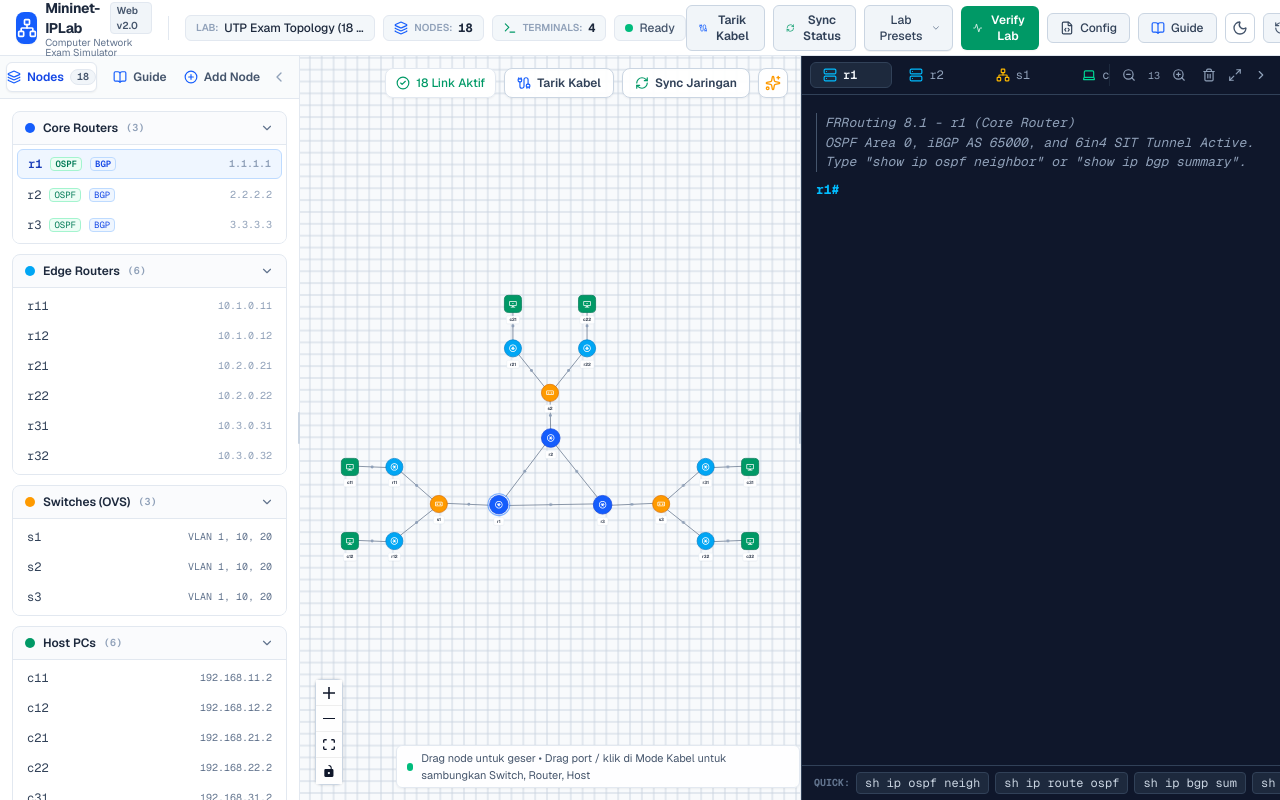
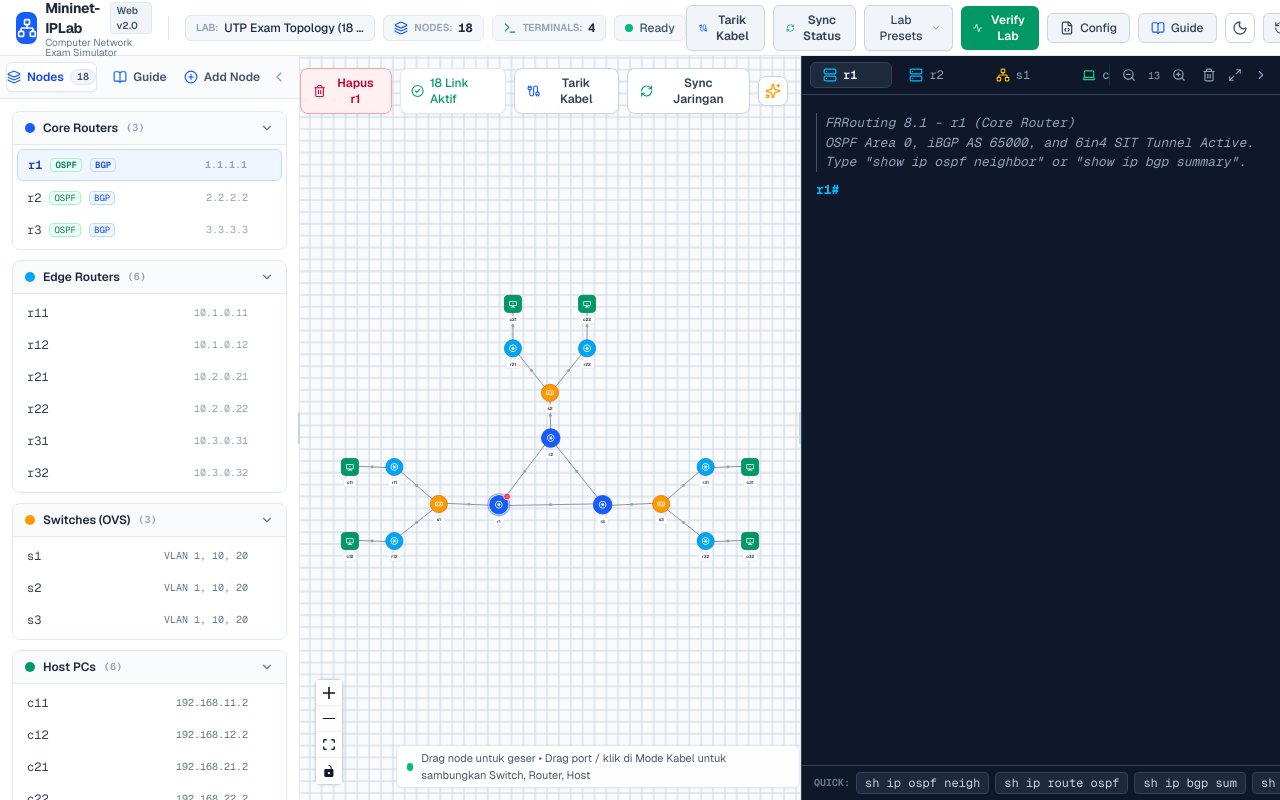
Before and after one commit to hudainaja/mininet-iplab-simulator, a Next.js app: page / in a window 1280 px wide. Built offline with nearby package versions, Linux system fonts and the light colour scheme.

Commit message:
feat(nodes): enable complete node deletion via keyboard Delete/Backspace, node quick delete badge, toolbar button, and sidebar trash action

```diff
--- a/src/components/canvas/HostNode.tsx
+++ b/src/components/canvas/HostNode.tsx
@@ -3,7 +3,9 @@
 import React from 'react';
 import { Handle, Position } from '@xyflow/react';
 import { NetworkNode } from '../../engine/types';
+import { useNetworkStore } from '../../store/useNetworkStore';
 import { NodeTooltip } from './NodeTooltip';
+import { X } from 'lucide-react';
 
 interface HostNodeData {
   node: NetworkNode;
@@ -18,6 +20,7 @@ interface HostNodeProps {
 
 export const HostNode: React.FC<HostNodeProps> = ({ data, selected }) => {
   const { node, isWiringMode, isWiringSource } = data;
+  const removeNode = useNetworkStore(state => state.removeNode);
   const isSelected = selected;
 
   return (
@@ -89,6 +92,20 @@ export const HostNode: React.FC<HostNodeProps> = ({ data, selected }) => {
             <circle cx="12" cy="11" r="1.5" />
           </svg>
         </div>
+
+        {/* Quick Delete Node Button when Selected */}
+        {isSelected && (
+          <button
+            onClick={(e) => {
+              e.stopPropagation();
+              removeNode(node.id);
+            }}
+            className="absolute -top-1.5 -right-1.5 z-40 w-5 h-5 bg-rose-500 hover:bg-rose-600 active:scale-95 text-white rounded-full flex items-center justify-center shadow-md cursor-pointer transition-transform hover:scale-110 border-2 border-white dark:border-slate-900"
+            title={`Hapus host ${node.name} (Delete)`}
+          >
+            <X className="w-3 h-3 stroke-[2.5]" />
+          </button>
+        )}
       </div>
 
       {/* Node Name Label Below Square */}
--- a/src/components/canvas/NetworkCanvas.tsx
+++ b/src/components/canvas/NetworkCanvas.tsx
@@ -26,6 +26,7 @@ import {
   CheckCircle2,
   AlertTriangle,
   X,
+  Trash2,
 } from 'lucide-react';
 
 const nodeTypes = {
@@ -49,6 +50,7 @@ export const NetworkCanvas: React.FC = () => {
   const updateNodePosition = useNetworkStore(state => state.updateNodePosition);
   const isSidebarCollapsed = useNetworkStore(state => state.isSidebarCollapsed);
   const applyAutoLayout = useNetworkStore(state => state.applyAutoLayout);
+  const removeNode = useNetworkStore(state => state.removeNode);
 
   // Wiring mode & Quick Connect
   const isWiringMode = useNetworkStore(state => state.isWiringMode);
@@ -83,10 +85,15 @@ export const NetworkCanvas: React.FC = () => {
     );
   }, [nodes, selectedNodeId, isWiringMode, wiringSourceNodeId]);
 
-  // Handle position changes on every drag frame so edges move dynamically in real-time
+  // Handle position changes on every drag frame and node deletions
   const onNodesChange = useCallback((changes: NodeChange[]) => {
+    for (const change of changes) {
+      if (change.type === 'remove') {
+        removeNode(change.id);
+      }
+    }
     setFlowNodes(nds => applyNodeChanges(changes, nds));
-  }, []);
+  }, [removeNode]);
 
   // Commit final position to zustand store when drag ends
   const onNodeDragStop = useCallback((_: MouseEvent | TouchEvent, node: Node) => {
@@ -95,6 +102,13 @@ export const NetworkCanvas: React.FC = () => {
       y: Math.round(node.position.y),
     });
   }, [updateNodePosition]);
+
+  // Handle node deletion triggered by React Flow
+  const onNodesDelete = useCallback((deletedNodes: Node[]) => {
+    for (const node of deletedNodes) {
+      removeNode(node.id);
+    }
+  }, [removeNode]);
 
   // Convert zustand links to React Flow edges with straight line paths
   const flowEdges: Edge[] = useMemo(() => {
@@ -174,22 +188,30 @@ export const NetworkCanvas: React.FC = () => {
     }, 3500);
   };
 
-  // Keyboard shortcut listener: 'W' for wiring mode, 'Esc' to cancel
+  // Keyboard shortcut listener: 'W' for wiring mode, 'Esc' to cancel, 'Delete'/'Backspace' to delete selected node
   useEffect(() => {
     const handleKeyDown = (e: KeyboardEvent) => {
       const activeTag = document.activeElement?.tagName.toLowerCase();
       if (activeTag === 'input' || activeTag === 'textarea') return;
+      if (document.activeElement?.closest('.terminal-window') || document.activeElement?.closest('.xterm')) return;
 
       if (e.key === 'Escape' && isWiringMode) {
         setWiringMode(false);
       } else if ((e.key === 'w' || e.key === 'W') && !e.ctrlKey && !e.metaKey) {
         toggleWiringMode();
+      } else if ((e.key === 'Delete' || e.key === 'Backspace') && selectedNodeId) {
+        e.preventDefault();
+        const nodeToDelete = nodes[selectedNodeId];
+        const nodeName = nodeToDelete?.name || selectedNodeId;
+        removeNode(selectedNodeId);
+        setToastMessage(`Node ${nodeName} berhasil dihapus.`);
+        setTimeout(() => setToastMessage(null), 3000);
       }
     };
 
     window.addEventListener('keydown', handleKeyDown);
     return () => window.removeEventListener('keydown', handleKeyDown);
-  }, [isWiringMode, toggleWiringMode, setWiringMode]);
+  }, [isWiringMode, toggleWiringMode, setWiringMode, selectedNodeId, nodes, removeNode]);
 
   // Compute live stats
   const downLinksCount = links.filter(l => l.status === 'down').length;
@@ -204,6 +226,7 @@ export const NetworkCanvas: React.FC = () => {
         edgeTypes={edgeTypes}
         onNodesChange={onNodesChange}
         onNodeDragStop={onNodeDragStop}
+        onNodesDelete={onNodesDelete}
         onConnect={onConnect}
         onNodeClick={onNodeClick}
         fitView
@@ -263,6 +286,23 @@ export const NetworkCanvas: React.FC = () => {
 
       {/* Floating Canvas Quick Action Toolbar at Top-Right */}
       <div className="absolute top-3 right-3 z-30 flex items-center gap-2">
+        {/* Delete Selected Node Button */}
+        {selectedNodeId && nodes[selectedNodeId] && (
+          <button
+            onClick={() => {
+              const name = nodes[selectedNodeId]?.name || selectedNodeId;
+              removeNode(selectedNodeId);
+              setToastMessage(`Node ${name} berhasil dihapus.`);
+              setTimeout(() => setToastMessage(null), 3000);
+            }}
+            className="flex items-center gap-1.5 px-3 py-1.5 bg-rose-50 dark:bg-rose-950/60 hover:bg-rose-100 dark:hover:bg-rose-900/60 text-rose-700 dark:text-rose-300 text-xs font-semibold rounded-lg border border-rose-300 dark:border-rose-800 shadow-xs transition-colors cursor-pointer animate-in fade-in zoom-in-95 duration-150"
+            title={`Hapus node ${nodes[selectedNodeId]?.name} (Tombol Delete / Backspace)`}
+          >
+            <Trash2 className="w-3.5 h-3.5 text-rose-600 dark:text-rose-400" />
+            <span>Hapus {nodes[selectedNodeId]?.name}</span>
+          </button>
+        )}
+
         {/* Topology Health Pill */}
         <div className="hidden sm:flex items-center gap-2 bg-white/95 dark:bg-slate-900/95 backdrop-blur-xs px-2.5 py-1.5 rounded-lg border border-slate-200 dark:border-slate-800 text-xs shadow-xs">
           {downLinksCount > 0 ? (
--- a/src/components/canvas/RouterNode.tsx
+++ b/src/components/canvas/RouterNode.tsx
@@ -3,7 +3,9 @@
 import React from 'react';
 import { Handle, Position } from '@xyflow/react';
 import { NetworkNode } from '../../engine/types';
+import { useNetworkStore } from '../../store/useNetworkStore';
 import { NodeTooltip } from './NodeTooltip';
+import { X } from 'lucide-react';
 
 interface RouterNodeData {
   node: NetworkNode;
@@ -18,6 +20,7 @@ interface RouterNodeProps {
 
 export const RouterNode: React.FC<RouterNodeProps> = ({ data, selected }) => {
   const { node, isWiringMode, isWiringSource } = data;
+  const removeNode = useNetworkStore(state => state.removeNode);
   const isCore = node.role === 'core';
   const isSelected = selected;
 
@@ -94,6 +97,20 @@ export const RouterNode: React.FC<RouterNodeProps> = ({ data, selected }) => {
             <path d="M7 11h3.59L8.3 8.71 9.71 7.3 14.41 12l-4.7 4.7-1.41-1.41L10.59 13H7v-2zm10 2h-3.59l2.29 2.29-1.41 1.41L9.59 12l4.7-4.7 1.41 1.41L13.41 11H17v2z" />
           </svg>
         </div>
+
+        {/* Quick Delete Node Button when Selected */}
+        {isSelected && (
+          <button
+            onClick={(e) => {
+              e.stopPropagation();
+              removeNode(node.id);
+            }}
+            className="absolute -top-1.5 -right-1.5 z-40 w-5 h-5 bg-rose-500 hover:bg-rose-600 active:scale-95 text-white rounded-full flex items-center justify-center shadow-md cursor-pointer transition-transform hover:scale-110 border-2 border-white dark:border-slate-900"
+            title={`Hapus router ${node.name} (Delete)`}
+          >
+            <X className="w-3 h-3 stroke-[2.5]" />
+          </button>
+        )}
       </div>
 
       {/* Node Name Label Below Circle */}
--- a/src/components/canvas/SwitchNode.tsx
+++ b/src/components/canvas/SwitchNode.tsx
@@ -3,7 +3,9 @@
 import React from 'react';
 import { Handle, Position } from '@xyflow/react';
 import { NetworkNode } from '../../engine/types';
+import { useNetworkStore } from '../../store/useNetworkStore';
 import { NodeTooltip } from './NodeTooltip';
+import { X } from 'lucide-react';
 
 interface SwitchNodeData {
   node: NetworkNode;
@@ -18,6 +20,7 @@ interface SwitchNodeProps {
 
 export const SwitchNode: React.FC<SwitchNodeProps> = ({ data, selected }) => {
   const { node, isWiringMode, isWiringSource } = data;
+  const removeNode = useNetworkStore(state => state.removeNode);
   const isSelected = selected;
 
   return (
@@ -89,6 +92,20 @@ export const SwitchNode: React.FC<SwitchNodeProps> = ({ data, selected }) => {
             <path d="M6 10h4v1.5H6zm8 0h4v1.5h-4zm-8 3h4v1.5H6zm8 0h4v1.5h-4z" />
           </svg>
         </div>
+
+        {/* Quick Delete Node Button when Selected */}
+        {isSelected && (
+          <button
+            onClick={(e) => {
+              e.stopPropagation();
+              removeNode(node.id);
+            }}
+            className="absolute -top-1.5 -right-1.5 z-40 w-5 h-5 bg-rose-500 hover:bg-rose-600 active:scale-95 text-white rounded-full flex items-center justify-center shadow-md cursor-pointer transition-transform hover:scale-110 border-2 border-white dark:border-slate-900"
+            title={`Hapus switch ${node.name} (Delete)`}
+          >
+            <X className="w-3 h-3 stroke-[2.5]" />
+          </button>
+        )}
       </div>
 
       {/* Node Name Label Below Circle */}
--- a/src/components/sidebar/Sidebar.tsx
+++ b/src/components/sidebar/Sidebar.tsx
@@ -20,6 +20,7 @@ import {
   RefreshCw,
   Sliders,
   Check,
+  Trash2,
 } from 'lucide-react';
 
 export const Sidebar: React.FC = () => {
@@ -33,6 +34,7 @@ export const Sidebar: React.FC = () => {
   const selectedGuideId = useNetworkStore(state => state.selectedGuideId);
   const setSelectedGuide = useNetworkStore(state => state.setSelectedGuide);
   const addNode = useNetworkStore(state => state.addNode);
+  const removeNode = useNetworkStore(state => state.removeNode);
 
   // Layout Engine & Preset actions
   const autoSnapOnCli = useNetworkStore(state => state.autoSnapOnCli);
@@ -189,7 +191,7 @@ export const Sidebar: React.FC = () => {
                         selectNode(n.id);
                         openTerminal(n.id);
                       }}
-                      className={`flex items-center justify-between px-2.5 py-1.5 rounded-md text-xs cursor-pointer transition-colors ${
+                      className={`group flex items-center justify-between px-2.5 py-1.5 rounded-md text-xs cursor-pointer transition-colors ${
                         selectedNodeId === n.id
                           ? 'bg-blue-50 dark:bg-blue-950/60 text-blue-800 dark:text-blue-300 font-semibold border border-blue-200 dark:border-blue-800'
                           : 'text-slate-700 dark:text-slate-300 hover:bg-slate-50 dark:hover:bg-slate-800'
@@ -208,9 +210,21 @@ export const Sidebar: React.FC = () => {
                           </span>
                         )}
                       </div>
+                      <div className="flex items-center gap-1.5">
                         <span className="text-[10px] font-mono text-slate-400 dark:text-slate-500">
                           {n.interfaces['lo']?.ip?.split('/')[0] || '1.1.1.1'}
                         </span>
+                        <button
+                          onClick={(e) => {
+                            e.stopPropagation();
+                            removeNode(n.id);
+                          }}
+                          className="opacity-0 group-hover:opacity-100 p-0.5 text-slate-400 hover:text-rose-600 dark:hover:text-rose-400 hover:bg-rose-50 dark:hover:bg-rose-950/40 rounded transition-all cursor-pointer"
+                          title={`Hapus node ${n.name}`}
+                        >
+                          <Trash2 className="w-3.5 h-3.5" />
+                        </button>
+                      </div>
                     </div>
                   ))}
                 </div>
@@ -242,16 +256,28 @@ export const Sidebar: React.FC = () => {
                         selectNode(n.id);
                         openTerminal(n.id);
                       }}
-                      className={`flex items-center justify-between px-2.5 py-1.5 rounded-md text-xs cursor-pointer transition-colors ${
+                      className={`group flex items-center justify-between px-2.5 py-1.5 rounded-md text-xs cursor-pointer transition-colors ${
                         selectedNodeId === n.id
                           ? 'bg-sky-50 dark:bg-sky-950/60 text-sky-800 dark:text-sky-300 font-semibold border border-sky-200 dark:border-sky-800'
                           : 'text-slate-700 dark:text-slate-300 hover:bg-slate-50 dark:hover:bg-slate-800'
                       }`}
                     >
                       <span className="font-mono">{n.name}</span>
+                      <div className="flex items-center gap-1.5">
                         <span className="text-[10px] font-mono text-slate-400 dark:text-slate-500">
                           {Object.values(n.interfaces)[0]?.ip?.split('/')[0] || '-'}
                         </span>
+                        <button
+                          onClick={(e) => {
+                            e.stopPropagation();
+                            removeNode(n.id);
+                          }}
+                          className="opacity-0 group-hover:opacity-100 p-0.5 text-slate-400 hover:text-rose-600 dark:hover:text-rose-400 hover:bg-rose-50 dark:hover:bg-rose-950/40 rounded transition-all cursor-pointer"
+                          title={`Hapus node ${n.name}`}
+                        >
+                          <Trash2 className="w-3.5 h-3.5" />
+                        </button>
+                      </div>
                     </div>
                   ))}
                 </div>
@@ -283,16 +309,28 @@ export const Sidebar: React.FC = () => {
                         selectNode(n.id);
                         openTerminal(n.id);
                       }}
-                      className={`flex items-center justify-between px-2.5 py-1.5 rounded-md text-xs cursor-pointer transition-colors ${
+                      className={`group flex items-center justify-between px-2.5 py-1.5 rounded-md text-xs cursor-pointer transition-colors ${
                         selectedNodeId === n.id
                           ? 'bg-amber-50 dark:bg-amber-950/60 text-amber-900 dark:text-amber-300 font-semibold border border-amber-200 dark:border-amber-800'
                           : 'text-slate-700 dark:text-slate-300 hover:bg-slate-50 dark:hover:bg-slate-800'
                       }`}
                     >
                       <span className="font-mono">{n.name}</span>
+                      <div className="flex items-center gap-1.5">
                         <span className="text-[10px] font-mono text-slate-500 dark:text-slate-400">
                           VLAN {Object.values(n.interfaces).map(i => i.vlanTag).filter(Boolean).join(', ')}
                         </span>
+                        <button
+                          onClick={(e) => {
+                            e.stopPropagation();
+                            removeNode(n.id);
+                          }}
+                          className="opacity-0 group-hover:opacity-100 p-0.5 text-slate-400 hover:text-rose-600 dark:hover:text-rose-400 hover:bg-rose-50 dark:hover:bg-rose-950/40 rounded transition-all cursor-pointer"
+                          title={`Hapus node ${n.name}`}
+                        >
+                          <Trash2 className="w-3.5 h-3.5" />
+                        </button>
+                      </div>
                     </div>
                   ))}
                 </div>
@@ -324,16 +362,28 @@ export const Sidebar: React.FC = () => {
                         selectNode(n.id);
                         openTerminal(n.id);
                       }}
-                      className={`flex items-center justify-between px-2.5 py-1.5 rounded-md text-xs cursor-pointer transition-colors ${
+                      className={`group flex items-center justify-between px-2.5 py-1.5 rounded-md text-xs cursor-pointer transition-colors ${
                         selectedNodeId === n.id
                           ? 'bg-emerald-50 dark:bg-emerald-950/60 text-emerald-900 dark:text-emerald-300 font-semibold border border-emerald-200 dark:border-emerald-800'
                           : 'text-slate-700 dark:text-slate-300 hover:bg-slate-50 dark:hover:bg-slate-800'
                       }`}
                     >
                       <span className="font-mono">{n.name}</span>
+                      <div className="flex items-center gap-1.5">
                         <span className="text-[10px] font-mono text-slate-500 dark:text-slate-400">
                           {Object.values(n.interfaces)[0]?.ip?.split('/')[0] || '-'}
                         </span>
+                        <button
+                          onClick={(e) => {
+                            e.stopPropagation();
+                            removeNode(n.id);
+                          }}
+                          className="opacity-0 group-hover:opacity-100 p-0.5 text-slate-400 hover:text-rose-600 dark:hover:text-rose-400 hover:bg-rose-50 dark:hover:bg-rose-950/40 rounded transition-all cursor-pointer"
+                          title={`Hapus node ${n.name}`}
+                        >
+                          <Trash2 className="w-3.5 h-3.5" />
+                        </button>
+                      </div>
                     </div>
                   ))}
                 </div>
--- a/src/store/useNetworkStore.ts
+++ b/src/store/useNetworkStore.ts
@@ -613,6 +613,7 @@ export const useNetworkStore = create<NetworkState>((set, get) => ({
         openTerminalTabs: newTabs,
         activeTerminalNodeId: newActiveTerminal,
         selectedNodeId: state.selectedNodeId === nodeId ? null : state.selectedNodeId,
+        wiringSourceNodeId: state.wiringSourceNodeId === nodeId ? null : state.wiringSourceNodeId,
       };
     });
   },
```
Lines whose indentation alone changed are shown as unchanged.
